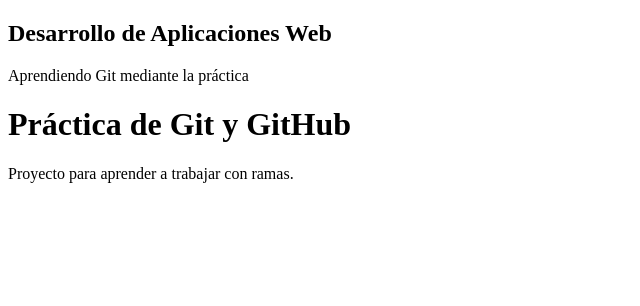
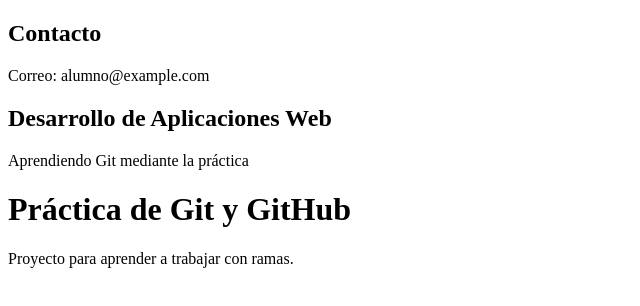
Before and after one commit to nestorortegadiaz-sketch/practica-ramas, a plain HTML site: page index.html in a window 1280 px wide. Shown: the whole page, without its empty margins (0-640 px from the left). Drawn offline with Linux system fonts and the light colour scheme.

Commit message:
Añadir seccion de contacto

```diff
--- a/index.html
+++ b/index.html
@@ -8,6 +8,10 @@
 </head>
 
 <body>
+    <section>
+        <h2>Contacto</h2>
+        <p>Correo: alumno@example.com</p>
+    </section>
     <header>
         <h2>Desarrollo de Aplicaciones Web</h2>
         <p>Aprendiendo Git mediante la práctica</p>
```
